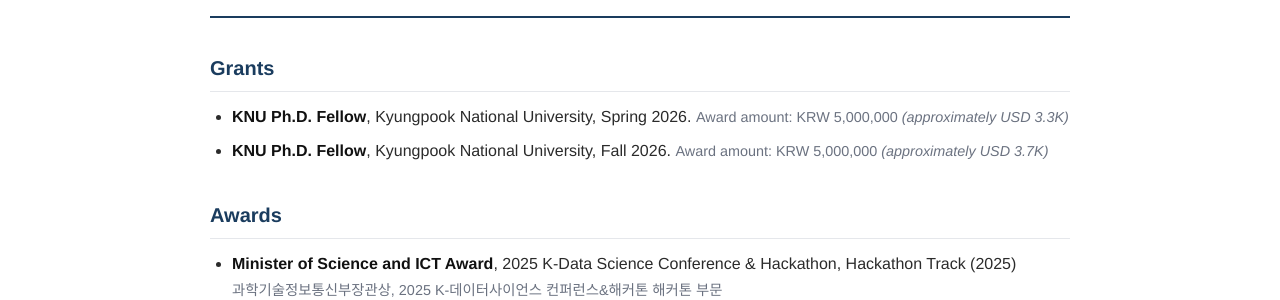
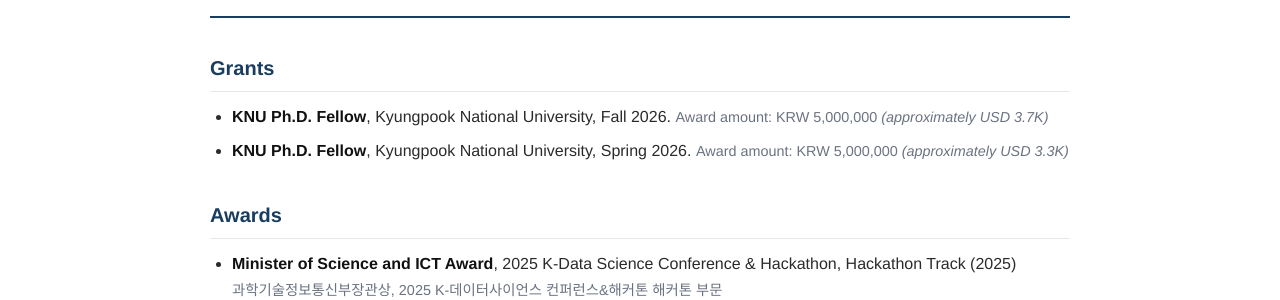
Before and after one commit to KwonBK0223/KwonBK0223.github.io, a Jekyll site: the page built from awards.md, in a window 1280 px wide. Shown: the part 140-440 px from the top of the page. Built offline with Jekyll 4.4.1, drawn with Linux system fonts in a browser that asks for light colours.

Commit message:
Update awards.md

```diff
--- a/awards.md
+++ b/awards.md
@@ -8,8 +8,8 @@ permalink: /awards
 
 ## Grants
 
+- **KNU Ph.D. Fellow**, Kyungpook National University, Fall 2026. <span class="note">Award amount: KRW 5,000,000 *(approximately USD 3.7K)*</span>
 - **KNU Ph.D. Fellow**, Kyungpook National University, Spring 2026. <span class="note">Award amount: KRW 5,000,000 *(approximately USD 3.3K)*</span>
-- **KNU Ph.D. Fellow**, Kyungpook National University, Fall 2026. <span class="note">Award amount: KRW 5,000,000 *(approximately USD 3.7K)*</span>
 
 ## Awards
 
```
